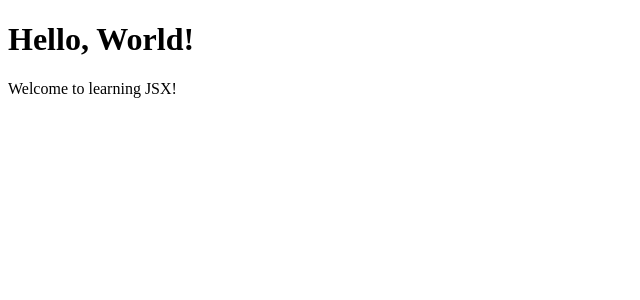
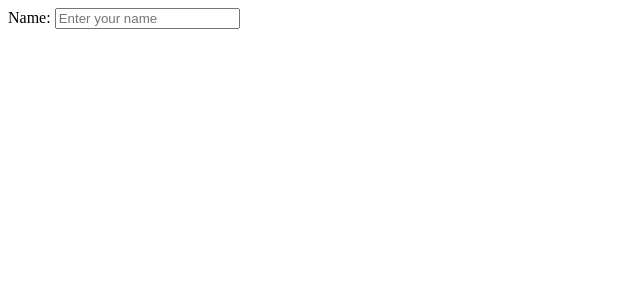
Before and after one commit to fuinodev/react-fundementals, a React (Vite) app: page / in a window 1280 px wide. Shown: the top 300 px of the page, without its empty margins (0-640 px from the left). Built offline with nearby package versions, Linux system fonts and the light colour scheme.

Commit message:
simple input

```diff
--- a/src/App.jsx
+++ b/src/App.jsx
@@ -1,10 +1,12 @@
-import WelcomeMessage from "./components/WelcomeMessage";
-
 const App = () => {
   return (
-    <div>
-      <WelcomeMessage />
-    </div>
+    <section id="section">
+      <form>
+        <label htmlFor="name">Name: </label>
+        <input type="text" placeholder="Enter your name" />
+      </form>
+    </section>
+
   );
 };
 
```
